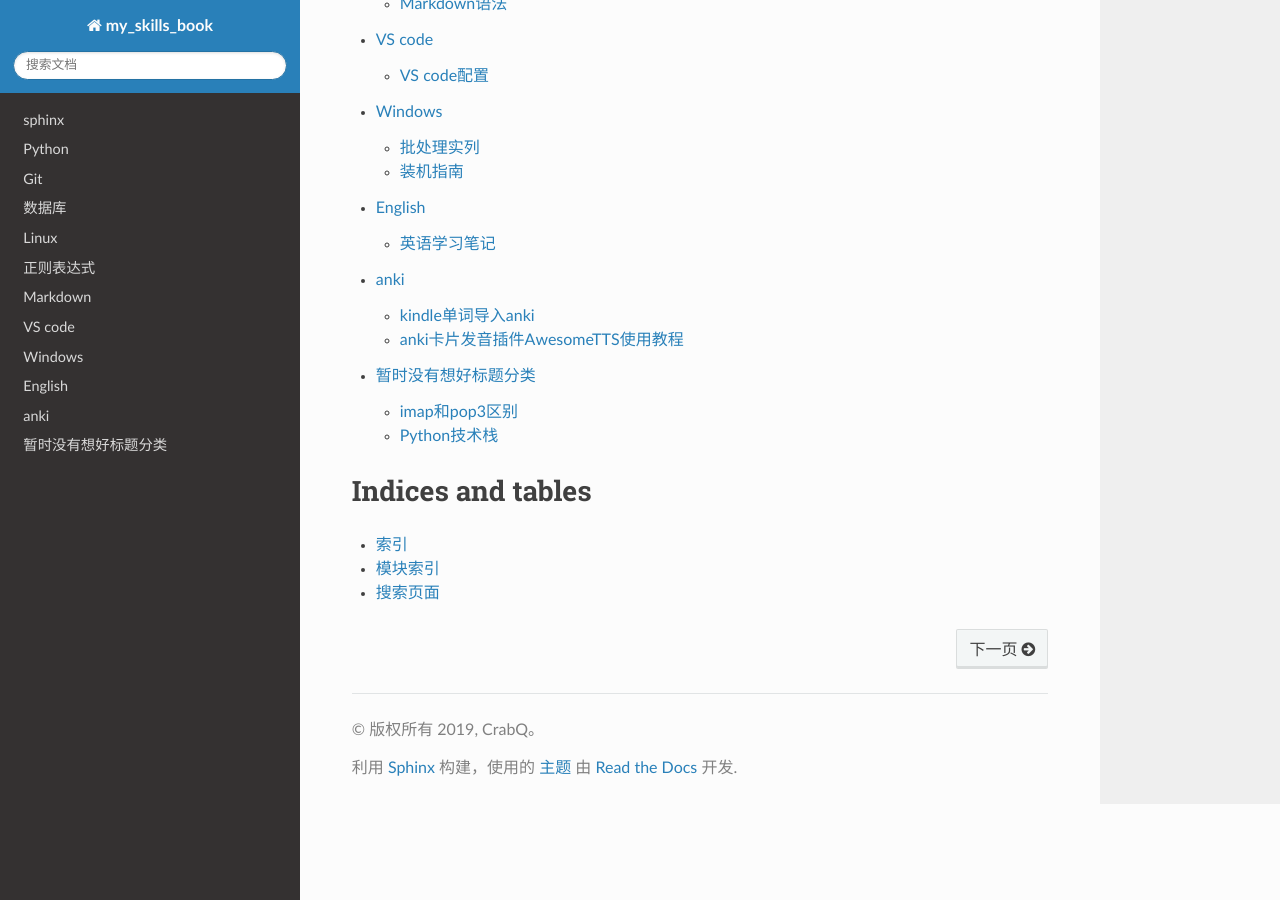
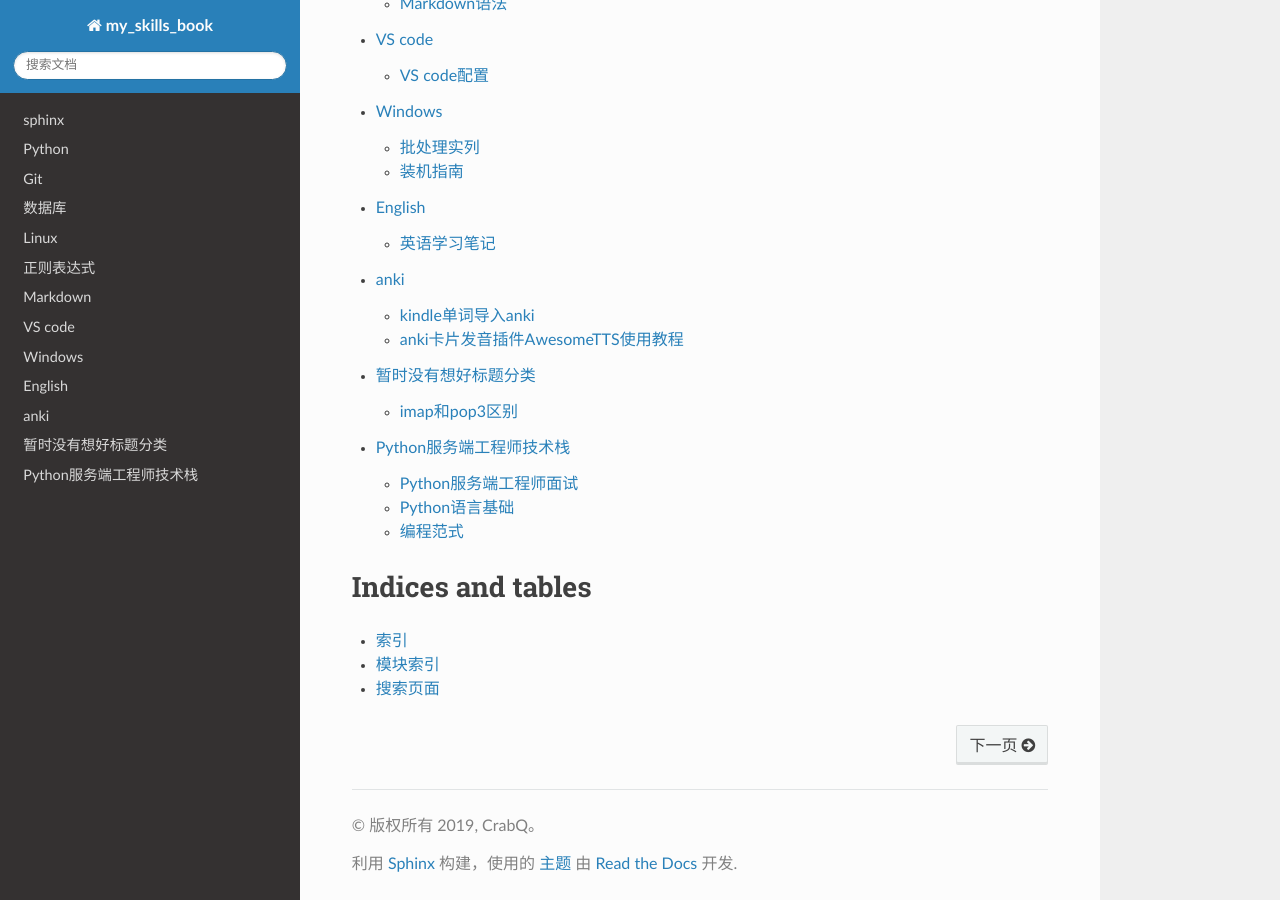
Before and after one commit to CrabQ/my_skills_book, a Sphinx documentation site: the page built from source/index.rst, in a window 1280 px wide and 900 px high, scrolled down 833 px. Built offline with Sphinx 7.4.7 and the Read the Docs theme 2.0.0, drawn with Linux system fonts in a browser that asks for light colours; some of the changed lines change nothing that is shown.

Commit message:
Python服务端工程师技术栈作为一个大的分类

```diff
--- /dev/null
+++ b/source/Python服务端工程师技术栈/Python服务端工程师面试.md
@@ -0,0 +1,111 @@
+# Python服务端工程师面试
+
+## 面试流程
+
+### 一面问基础
+
+### 二面问项目
+
+### 三面问设计
+
+## 后端技术栈
+
+### Python语言基础知识
+
+    语言特点
+    语法基础
+    高级特性
+
+### 算法与数据结构
+
+    常用算法和数据结构
+    分析时间/空间复杂度
+    实现常用算法和数据结构
+
+### 编程范式知识
+
+    面对对象编程
+    常用设计模式
+    函数式编程
+
+### 操作系统
+
+    常用Linux命令
+    进程/线程
+    内存管理
+
+### 网络编程
+
+    常用协议 TCP/IP/HTTP
+    Socket编程基础
+    Python并发库
+
+### 数据库
+
+    Mysql,索引优化
+    关系型和NoSql的使用场景
+    Redis缓存
+
+### Python Web框架
+
+    常用框架对比, RESTful
+    WSGI原理
+    Web安全问题
+
+### 系统设计
+
+    设计原则
+    后端系统常用组件(缓存,数据库,消息队列等)
+    技术选型和实现(短网址服务, Feed流系统)
+
+## Python初/中级工程师技能要求
+
+### 初级工程师
+
+    扎实的计算机理论基础
+    代码规范,风格良好
+    能在指导下靠谱地完成业务需求
+
+### 中级工程师
+
+    扎实的计算机理论基础和丰富的项目经验
+    能独立设计和完成项目需求
+    熟悉常用的web组件(缓存,消息队列等)
+    具备一定的系统设计能力
+
+## 简历
+
+### 简历内容
+
+    基本信息(姓名,学校,学历,联系方式等)
+    职业技能(编程语言,框架,数据库,开发工具等)
+    关键项目经验(担任职责,用到哪些技术)
+
+### 简历自我评价
+
+    可有可无
+    有则真诚简洁
+
+### 简历加分项
+
+    知名项目经验
+    技术栈比较匹配
+    开源项目(github/技术blog/Linux/UNIX geek)
+
+### 简历注意事项
+
+    内容精简,突出重点,不超过两页
+    注意格式,推荐PDF
+    信息真实,技能和岗位匹配,无太多无关内容
+
+### 自我介绍
+
+    个人信息
+    掌握的技术,参与的项目
+    应聘的岗位,看法和兴趣
+
+### 自我介绍模板
+
+    您好,我叫xx,毕业于xx,所学专业是xx
+    之前就职于xx公司,担任后端工程师,负责xx项目,对xx技术比较熟悉
+    我的工作经验和目前这个岗位较为匹配,希望能够应聘到这个岗位
--- /dev/null
+++ b/source/Python服务端工程师技术栈/Python编程范式.md
@@ -0,0 +1,147 @@
+# 编程范式
+
+## 面对对象基础以及Python类
+
+### 什么是面对对象编程
+
+Object Oriented Programming(OOP)
+
+    把对象作为基本单元,把对象抽象成类(Class),包含成员和方法
+    数据封装,继承,多态
+    Python中使用类来实现.过程式编程(函数),OOP(类)
+
+### 组合与继承
+
+优先使用组合而非继承
+
+    组合是使用其他的类实例作为自己的一个属性(Has-a 关系)
+    子类继承父类的属性和方法(Is a 关系)
+    优先使用组合保持代码简单
+
+### 类变量和实例变量的区别
+
+    类变量有所有实例共享
+    实例变量由实例单独享有,不同实例之间不影响
+    当我们需要在一个类的不同实例之间共享变量的时候使用类变量
+
+### classmethod/staticmethod区别
+
+    都可以通过Class.method()的方式使用
+    classmethod第一个参数是cls,可以引用类变量
+    staticmethod使用起来和普通函数一样,只不过放在类里去组织
+
+### 什么是元类?使用场景
+
+元类(Meta Class)是创建类的类
+
+    元类允许我们控制类的生成,比如修改类的属性等
+    使用type来定义元类
+    元类最常见的一个使用场景就是ORM框架
+
+## Python装饰器
+
+### 什么是装饰器Decorator
+
+    Python中一切皆对象,函数也可以当做参数传递
+    装饰器是接受函数作为参数,添加功能后返回一个新函数的函数(类)
+    Python中通过@使用装饰器
+
+> [装饰器简单示例](https://my-skills-book.readthedocs.io/en/latest/Python/Python知识点/装饰器.html)
+
+## 设计模式:创建型模式
+
+### 常见创建型设计模式
+
+    工厂模式(Factory):解决对象创建问题
+    构造模式(Builder):控制复杂对象的创建
+    原型模式(prototype):通过原型的克隆创建新的实例
+    单例(Borg/Singleton):一个类只能创建同一个对象
+    对象池模式(Pool):预先分配同一类型的一组实例
+    惰性计算模式(Lazy Evaluation):延迟计算(Python的property)
+
+### 工厂模式
+
+    解决对象创建问题
+    解耦对象的创建和使用
+    包括工厂方法和抽象工厂
+
+### 构造模式
+
+    用来控制复杂对象的构造
+    创建和表示分离.比如你要买电脑,工厂模式直接给你需要的电脑
+    但是构造模式允许你自己定义电脑的配置,组装完成后给你
+
+### 原型模式
+
+    通过克隆原型来创建新的实例
+    可以使用相同的原型,通过修改部分属性来创建新的示例
+    用途:对于一些创建实例开销比较高的地方可以用原型模式
+
+### 单例模式
+
+    单例模式:一个类创建出来的对象都是同一个
+    Python的模块其实就是单例的,只会导入一次
+    使用共享同一个实例的方式来创建单列模式
+
+## 设计模式:结构型模式
+
+### 常见结构型设计模式
+
+    装饰器模式(Decorator):无需子类化扩展对象功能
+    代理模式(Proxy):把一个对象的操作代理到另一个对象
+    适配器模式(Adapter):通过一个间接层适配统一接口
+    外观模式(Facade):简化复杂对象的访问问题
+    享元模式(Flyweight):通过对象复用(池)改善资源利用,比如连接池
+    Model-View-Controller(MVC):解耦展示逻辑和业务逻辑
+
+### 代理模式
+
+    把一个对象的操作代理到另一个对象
+    这里又要提到我们之前实现的Stack/Queue,把操作代理到deque
+    通常使用has-a组合关系
+
+### 适配器模式
+
+    把不同对象的接口适配到同一个接口
+    想象一个多功能充电头,可以给不同的电器充电,充当了适配器
+    当我们需要给不同的对象统一接口的时候可以用适配器模式
+
+## 设计模式:行为型模式
+
+### 常见行为型设计模式
+
+    迭代器模式(Iterator):通过统一的接口迭代对象
+    观察者模式(Observer):对象发生改变的时候,观察者执行相应动作
+    策略模式(Strategy):针对不同规模输入使用不同的策略
+
+### 迭代器模式
+
+    Python内置对迭代器模式的支持
+    比如我们可以用for遍历各种Iterable的数据类型
+    Python里可以实现__next__和__iter__实现迭代器
+
+### 观察者模式
+
+    发布订阅是一种最常用的实现方式
+    发布订阅用于解耦逻辑
+    可以通过回调等方式实现,当发生事件时,调用相应的回调函数
+
+### 策略模式
+
+    根据不同的输入采用不同的策略
+    比如买东西超过10个打八折,超过20个打七折
+    对外暴露统一的接口,内部采用不同的策略计算
+
+## python函数式编程
+
+### Python支持部分函数式编程特性
+
+    把电脑的运算视作数学上的函数计算(lambda演算)
+    高阶函数: map/reduce/filter
+    无副作用,相同的参数调用始终产生同样的结果
+
+### 什么是闭包Closure
+
+    绑定了外部作用域的变量的函数
+    即使程序离开外部作用域,如果闭包仍然可见,绑定的变量不会销毁
+    每次运行外部函数都会重新创建闭包
--- a/source/others/Python服务端工程师面试.md
+++ b/source/Python服务端工程师技术栈/Python语言基础.md
@@ -1,134 +1,18 @@
-# Python技术栈
+# Python语言基础
 
-## Python服务端工程师面试
-
-### 面试流程
-
-#### 一面问基础
-
-#### 二面问项目
-
-#### 三面问设计
-
-### 后端技术栈
-
-#### Python语言基础知识
-
-    语言特点
-    语法基础
-    高级特性
-
-#### 算法与数据结构
-
-    常用算法和数据结构
-    分析时间/空间复杂度
-    实现常用算法和数据结构
-
-#### 编程范式知识
-
-    面对对象编程
-    常用设计模式
-    函数式编程
-
-#### 操作系统
-
-    常用Linux命令
-    进程/线程
-    内存管理
-
-#### 网络编程
-
-    常用协议 TCP/IP/HTTP
-    Socket编程基础
-    Python并发库
-
-#### 数据库
-
-    Mysql,索引优化
-    关系型和NoSql的使用场景
-    Redis缓存
-
-#### Python Web框架
-
-    常用框架对比, RESTful
-    WSGI原理
-    Web安全问题
-
-#### 系统设计
-
-    设计原则
-    后端系统常用组件(缓存,数据库,消息队列等)
-    技术选型和实现(短网址服务, Feed流系统)
-
-### Python初/中级工程师技能要求
-
-#### 初级工程师
-
-    扎实的计算机理论基础
-    代码规范,风格良好
-    能在指导下靠谱地完成业务需求
-
-#### 中级工程师
-
-    扎实的计算机理论基础和丰富的项目经验
-    能独立设计和完成项目需求
-    熟悉常用的web组件(缓存,消息队列等)
-    具备一定的系统设计能力
-
-### 简历
-
-#### 简历内容
-
-    基本信息(姓名,学校,学历,联系方式等)
-    职业技能(编程语言,框架,数据库,开发工具等)
-    关键项目经验(担任职责,用到哪些技术)
-
-#### 简历自我评价
-
-    可有可无
-    有则真诚简洁
-
-#### 简历加分项
-
-    知名项目经验
-    技术栈比较匹配
-    开源项目(github/技术blog/Linux/UNIX geek)
-
-#### 简历注意事项
-
-    内容精简,突出重点,不超过两页
-    注意格式,推荐PDF
-    信息真实,技能和岗位匹配,无太多无关内容
-
-#### 自我介绍
-
-    个人信息
-    掌握的技术,参与的项目
-    应聘的岗位,看法和兴趣
-
-#### 自我介绍模板
-
-    您好,我叫xx,毕业于xx,所学专业是xx
-    之前就职于xx公司,担任后端工程师,负责xx项目,对xx技术比较熟悉
-    我的工作经验和目前这个岗位较为匹配,希望能够应聘到这个岗位
-
-## Python技术栈知识点
-
-### Python语言基础
-
-#### Python语言特性
+## Python语言特性
 
     动态强类型语言
     动静态指的是运行期还是编译期确定类型
     强类型指的是不会发生隐式类型转换
 
-#### Python作为后端语言优缺点
+### Python作为后端语言优缺点
 
     胶水语言,轮子多,应用广泛
     语言灵活,生产力高
     性能问题,代码维护问题,Python2/3兼容问题
 
-#### 什么是鸭子类型
+### 什么是鸭子类型
 
 当看到一只鸟走起来像鸭子,游泳起来像鸭子,叫起来也想鸭子,这只鸟就可以被称为鸭子
 
@@ -137,7 +21,7 @@
     再比如定义了 __iter__ 魔术方法的对象可以用for迭代
     鸭子类型更关注接口而非类型
 
-#### 什么是monkey patch
+### 什么是monkey patch
 
 什么是 monkey patch?那些地方用到了,自己如何实现?
 
@@ -145,22 +29,22 @@
     比如gevent库需要修改内置的socket
     from gevent import monkey; monkey.patch_socket()
 
-#### 什么是自省
+### 什么是自省
 
 运行时判断一个对象的类型的能力
 
     Python一切皆对象,用type,id,isinstance获取对戏那个类型信息
     Inspect模块提供了更多获取对象信息的函数
 
-#### 什么是列表和字典推导
+### 什么是列表和字典推导
 
     比如[i for i in range(10) if i%2==0]
     一种快速生成list/dict/set的方式,用来代替map/filter等
     (i for i in range(10) if i%2==0)返回生成器
 
-### Python2/3差异
+## Python2/3差异
 
-#### Python3改进
+### Python3改进
 
     print成为函数
     编码问题,Python3不再有Unicode对象,默认str就是Unicode
@@ -178,51 +62,51 @@
     一些内置库的修改. urllib, selector等
     性能优化等
 
-#### Python2/3工具
+### Python2/3工具
 
     熟悉一些兼容2/3的工具
     six模块
     2to3等工具转换代码
     \__future\__
 
-### Python函数
+## Python函数
 
-#### Python如何传递参数
+### Python如何传递参数
 
     唯一支持的参数传递是共享传参
     Call by Object(Call by Object Reference or Call by Sharing)
     Call by sharing(共享传参).函数形参获得实参中各个引用的副本
 
-#### Python可变/不可变对象
+### Python可变/不可变对象
 
     不可变对象 bool/int/float/tuple/str/frozenset
     可变对象 list/set/dict
     默认参数只计算一次
 
-#### Python *args, **kwargs
+### Python *args, **kwargs
 
 用来处理可变参数
 
     *args 被打包成tuple
     **kwargs 被打包成dict
 
-### Python异常机制
+## Python异常机制
 
-#### 使用异常的常见场景
+### 使用异常的常见场景
 
     网络请求(超时,连接错误等)
     资源访问(权限问题,资源不存在)
     代码逻辑(越界访问,KeyError等)
 
-#### 如何自定义异常
+### 如何自定义异常
 
     继承Exception 实现自定义异常(不是BaseException)
     给异常加上一些附件信息
     处理一些业务相关的特定异常
 
-### Python性能分析与优化
+## Python性能分析与优化
 
-#### 什么是Cpython GIL
+### 什么是Cpython GIL
 
 GIL, Global Interpreter Lock
 
@@ -230,7 +114,7 @@ GIL, Global Interpreter Lock
     保护多线程情况下对Python对象的访问
     Cpython使用简单的锁机制避免多个线程同时执行字节码
 
-#### GIL的影响
+### GIL的影响
 
 限制了程序的多核执行
 
@@ -238,7 +122,7 @@ GIL, Global Interpreter Lock
     CPU密集程序难以利用多核优势
     IO期间会释放GIL,对IO密集程序影响不大
 
-#### 如何规避GIL影响
+### 如何规避GIL影响
 
 区分CPU和IO密集程序
 
@@ -246,7 +130,7 @@ GIL, Global Interpreter Lock
     IO密集使用多线程/协程
     cpython扩展
 
-#### 为了什么有了GIL还要关注线程安全
+### 为了什么有了GIL还要关注线程安全
 
 Python中什么操作才是原子的?一步到位执行完
 
@@ -254,14 +138,14 @@ Python中什么操作才是原子的?一步到位执行完
     原子的是可以保证线程安全的
     使用dis操作来分析字节码
 
-#### 如何剖析程序性能
+### 如何剖析程序性能
 
     使用各种profile工具(内置或第三方)
     二八定律,大部分时间耗时在少量代码上
     内置的profile/cprofile等工具
     使用pyflame(uber开源)的火焰图工具
 
-#### 服务端性能优化措施
+### 服务端性能优化措施
 
 Web应用一般语言不会成为瓶颈
 
@@ -272,22 +156,22 @@ Web应用一般语言不会成为瓶颈
     异步:asyncio, celery
     并发:gevent/多线程
 
-### Python生成器与协程
+## Python生成器与协程
 
-#### 什么是生成器Generator
+### 什么是生成器Generator
 
     生成器就是可以生成值得函数
     当一个函数里有了yield关键字就成了生成器
     生成器可以挂起执行并且保持当前执行的状态
 
-#### 基于生成器的协程
+### 基于生成器的协程
 
     Python3之前没有原生协程,只有基于生成器的协程
     pep 342(Coroutines via Enhanced Generators)增强生成器功能
     生成器可以通过yield暂停执行和产出数据
     同时支持send()向生成器发送数据和throw()向生成器抛出异常
 
-#### 协程的注意点
+### 协程的注意点
 
     协程需要使用send(None)或者next(coroutine)来预激(prime)才能启动
     在yield处协程会暂停执行
@@ -295,13 +179,13 @@ Web应用一般语言不会成为瓶颈
     可以通过coroutine.send(value)来给协程发送值,发送的值会赋值给yield表达式左边的变量value=yield
     协程执行完成之后(没有遇到下一个yield语句)会抛出StopIteration异常
 
-#### Python3原生协程
+### Python3原生协程
 
     Python3.5引入async/await支持原生协程(native coroutine)
 
-### Python单元测试
+## Python单元测试
 
-#### 什么是单元测试
+### 什么是单元测试
 
 Unit Testing
 
@@ -309,7 +193,7 @@ Unit Testing
     一个函数,一个类进行验证
     自底向上保证程序正确性
 
-#### 为什么要写单元测试
+### 为什么要写单元测试
 
 三无代码不可取(无文档,无注释,无单测)
 
@@ -317,58 +201,8 @@ Unit Testing
     单测影响设计,易测的代码往往是高内聚低耦合的
     回归测试,防止改一处整个服务不可用
 
-#### 单元测试相关的库
+### 单元测试相关的库
 
     nose/pytest较为常用
     mock模块用来模拟替换网络请求等
     coverage统计测试覆盖率
-
-## 编程范式
-
-### 面对对象基础以及Python类
-
-#### 什么是面对对象编程
-
-Object Oriented Programming(OOP)
-
-    把对象作为基本单元,把对象抽象成类(Class),包含成员和方法
-    数据封装,继承,多态
-    Python中使用类来实现.过程式编程(函数),OOP(类)
-
-#### 组合与继承
-
-优先使用组合而非继承
-
-    组合是使用其他的类实例作为自己的一个属性(Has-a 关系)
-    子类继承父类的属性和方法(Is a 关系)
-    优先使用组合保持代码简单
-
-#### 类变量和实例变量的区别
-
-    类变量有所有实例共享
-    实例变量由实例单独享有,不同实例之间不影响
-    当我们需要在一个类的不同实例之间共享变量的时候使用类变量
-
-#### classmethod/staticmethod区别
-
-    都可以通过Class.method()的方式使用
-    classmethod第一个参数是cls,可以引用类变量
-    staticmethod使用起来和普通函数一样,只不过放在类里去组织
-
-#### 什么是元类?使用场景
-
-元类(Meta Class)是创建类的类
-
-    元类允许我们控制类的生成,比如修改类的属性等
-    使用type来定义元类
-    元类最常见的一个使用场景就是ORM框架
-
-### Python装饰器
-
-#### 什么是装饰器Decorator
-
-    Python中一切皆对象,函数也可以当做参数传递
-    装饰器是接受函数作为参数,添加功能后返回一个新函数的函数(类)
-    Python中通过@使用装饰器
-
-> [装饰器简单示例](https://my-skills-book.readthedocs.io/en/latest/Python/Python知识点/装饰器.html)
--- /dev/null
+++ b/source/Python服务端工程师技术栈/index.rst
@@ -0,0 +1,10 @@
+Python服务端工程师技术栈
+==========================
+
+.. toctree::
+   :maxdepth: 2
+   :glob:
+
+   Python服务端工程师面试
+   Python语言基础
+   Python编程范式
--- a/source/index.rst
+++ b/source/index.rst
@@ -22,6 +22,7 @@ Welcome to my_skills_book's documentation!
    English/index
    anki/index
    others/index
+   Python服务端工程师技术栈/index
 
 
 Indices and tables
--- a/source/others/index.rst
+++ b/source/others/index.rst
@@ -6,4 +6,3 @@
    :glob:
 
    imap和pop3区别
-   Python服务端工程师面试
```
